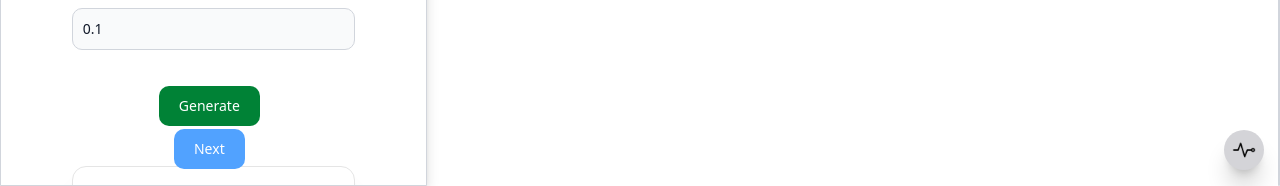
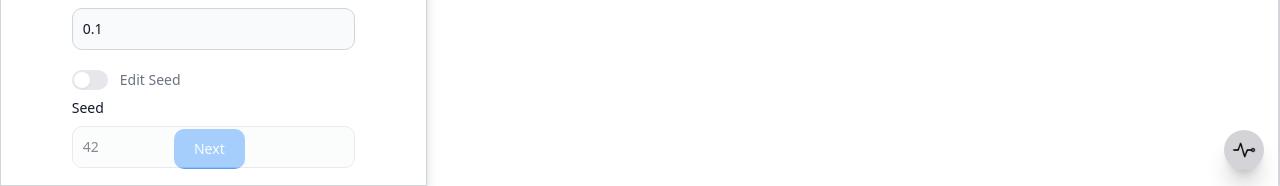
Before and after one commit to ALMONDO-Project/ALMONDO-WebInterface, a React (Vite) app in the folder almondo-web-app/: page / in a window 1280 px wide. Shown: the part 614-800 px from the top of the page. Built offline with nearby package versions, Linux system fonts and the light colour scheme.

Commit message:
Added shared field for model/graph seed in graphs and model forms

```diff
--- a/almondo-web-app/src/modules/configurator/components/forms/contents/DefaultGraphForm.tsx
+++ b/almondo-web-app/src/modules/configurator/components/forms/contents/DefaultGraphForm.tsx
@@ -23,18 +23,43 @@ const DefaultGraphForm = ({
           <option value="Barabási-Albert">Barabási-Albert</option>
           <option value="Complete graph">Complete graph</option>
         </select>
-        <div className="py-3 flex items-center text-base before:flex-1 before:border-t before:border-gray-200 before:me-6 after:flex-1 after:border-t after:border-gray-200 after:ms-6 dark:text-white dark:before:border-neutral-600 dark:after:border-neutral-600">
+        <div className="py-3 flex items-center text-base before:flex-1 before:border-t before:border-gray-200 before:me-6 after:flex-1 after:border-t after:border-gray-200 after:ms-6">
           Parameters
         </div>
         {formState.parameters.getParams().map((parameter) => (
           <div key={parameter.label} className="mb-5">
+            {formState.isSeedEditable !== null &&
+              parameter.label === "Seed" && (
+                <div className="flex items-center gap-x-3 mb-2">
+                  <label
+                    htmlFor="hs-xs-switch"
+                    className="relative inline-block w-9 h-5 cursor-pointer"
+                  >
+                    <input
+                      type="checkbox"
+                      id="hs-xs-switch"
+                      checked={formState.isSeedEditable}
+                      onChange={() => formState.handleSeedEditSwitch()}
+                      className="peer sr-only"
+                    />
+                    <span className="absolute inset-0 bg-gray-200 rounded-full transition-colors duration-200 ease-in-out peer-checked:bg-blue-600 dark:bg-neutral-700 dark:peer-checked:bg-blue-500 peer-disabled:opacity-50 peer-disabled:pointer-events-none" />
+                    <span className="absolute top-1/2 start-0.5 -translate-y-1/2 size-4 bg-white rounded-full shadow-xs transition-transform duration-200 ease-in-out peer-checked:translate-x-full dark:bg-neutral-400 dark:peer-checked:bg-white" />
+                  </label>
+                  <label
+                    htmlFor="hs-xs-switch"
+                    className="text-sm text-gray-500 dark:text-neutral-400"
+                  >
+                    Edit Seed
+                  </label>
+                </div>
+              )}
             <label className="block mb-2 text-sm font-medium text-gray-900">
               {parameter.label}
             </label>
             <input
               className={`bg-gray-50 border ${
                 parameter.isValid() ? "border-gray-300" : "border-red-500"
-              } text-gray-900 text-sm rounded-lg block w-full p-2.5`}
+              } text-gray-900 text-sm rounded-lg block w-full p-2.5 disabled:opacity-50 disabled:pointer-events-none`}
               type="number"
               step={
                 parameter.label === "Probability" ||
@@ -42,6 +67,7 @@ const DefaultGraphForm = ({
                   ? 0.1
                   : 1
               }
+              disabled={formState.isSeedEditable === false && parameter.label === "Seed"}
               value={parameter.value}
               onChange={(e) =>
                 formState.handleParameterChange(
--- a/almondo-web-app/src/modules/configurator/hooks/useDefaultGraphForm.ts
+++ b/almondo-web-app/src/modules/configurator/hooks/useDefaultGraphForm.ts
@@ -8,12 +8,15 @@ import useGraphState from "../../../stores/graphStore";
 import useMonitorState from "../../../stores/monitorStore";
 import type CompleteGraphParams from "../model/CompleteGraphParams";
 import type WSGraphParams from "../model/WSGraphParams";
+import useModelStore from "../../../stores/modelStore";
 
 const BACKEND_URL = import.meta.env.VITE_BACKEND_URL;
 
 export type DefaultGraphFormState = {
   graphType: string;
+  isSeedEditable: null | boolean;
   handleGraphTypeChange: (e: React.ChangeEvent<HTMLSelectElement>) => void;
+  handleSeedEditSwitch: () => void;
   parameters: CompleteGraphParams | WSGraphParams;
   handleParameterChange: (paramLabel: string, newValue: number) => void;
   handleSubmit: (e: FormEvent<HTMLFormElement>) => Promise<void>;
@@ -21,11 +24,15 @@ export type DefaultGraphFormState = {
 
 export const useDefaultGraphForm = () => {
   const [graphType, setGraphType] = useState("Erdős-Rényi");
+  const [isSeedEditable, setIsSeedEditable] = useState(
+    graphType !== "Complete Graph" ? false : null
+  );
   const [parameters, setParameters] = useState(
     () => getDefaultParamsByGraphType(graphType)!
   );
   const updateGraph = useGraphState((state) => state.updateGraph);
   const addMessage = useMonitorState((state) => state.addMessage);
+  const updateModelSeed = useModelStore((state) => state.updateSeed);
 
   useEffect(() => {
     setParameters(() => getDefaultParamsByGraphType(graphType)!);
@@ -39,6 +46,10 @@ export const useDefaultGraphForm = () => {
     setGraphType(e.target.value);
   };
 
+  const handleSeedEditSwitch = () => {
+    setIsSeedEditable(!isSeedEditable);
+  };
+
   const handleSubmit = async (e: FormEvent<HTMLFormElement>) => {
     e.preventDefault();
 
@@ -50,14 +61,21 @@ export const useDefaultGraphForm = () => {
 
     const formData = new FormData();
     formData.append("graphType", graphTypeNameFormatter(graphType));
-    parameters
-      .getParams()
-      .forEach((param) =>
+    parameters.getParams().forEach((param) => {
+      if (param.label === "Seed") {
+        if (isSeedEditable) {
+          formData.append("seed", String(param.value));
+          updateModelSeed(param.value);
+        } else {
+          updateModelSeed(undefined);
+        };
+      } else {
         formData.append(
           graphToFormParameters(graphType, param.label),
           String(param.value)
-        )
-      );
+        );
+      }
+    });
 
     const response = await fetch(`${BACKEND_URL}/generate-graph`, {
       method: "POST",
@@ -79,7 +97,9 @@ export const useDefaultGraphForm = () => {
 
   return {
     graphType,
+    isSeedEditable,
     handleGraphTypeChange,
+    handleSeedEditSwitch,
     parameters,
     handleParameterChange,
     handleSubmit,
--- a/almondo-web-app/src/modules/configurator/hooks/useModelForm.ts
+++ b/almondo-web-app/src/modules/configurator/hooks/useModelForm.ts
@@ -1,6 +1,6 @@
 import useMonitorState from "../../../stores/monitorStore";
 import useModelStore from "../../../stores/modelStore";
-import { useState } from "react";
+import { useEffect, useState } from "react";
 
 export type ModelParams = {
   statusType: "uniform" | "unbiased" | "gaussian_mixture" | "user_defined";
@@ -12,7 +12,7 @@ export type ModelParams = {
   pessimisticProbability: number;
   lambda: number | number[];
   phi: number | number[];
-  seed: number;
+  seed: number | undefined;
 };
 
 export type ModelFormState = {
@@ -27,6 +27,7 @@ export type ModelFormState = {
 };
 
 export const useModelForm = () => {
+  const modelSeed = useModelStore((state) => state.modelSeed);
   const [parameters, setParameters] = useState<ModelParams>({
     statusType: "uniform",
     minUniformRange: 0.1,
@@ -37,12 +38,15 @@ export const useModelForm = () => {
     pessimisticProbability: 0.99,
     lambda: 0.2,
     phi: 0.5,
-    seed: 42,
+    seed: modelSeed,
   });
+
+  useEffect(() => {
+    setParameters({...parameters, seed: modelSeed});
+  }, [modelSeed]);
 
   const updateOP = useModelStore((state) => state.updateOptimisticProbability);
   const updatePP = useModelStore((state) => state.updatePessimisticProbability);
-  const updateSeed = useModelStore((state) => state.updateSeed);
   const updateLambda = useModelStore((state) => state.updateLambda);
   const updatePhi = useModelStore((state) => state.updatePhi);
   const updateInitialStatus = useModelStore(
@@ -142,7 +146,6 @@ export const useModelForm = () => {
 
     const initialStatus = getInitialStatus();
 
-    updateSeed(parameters.seed);
     updateOP(parameters.optimisticProbability);
     updatePP(parameters.pessimisticProbability);
     updateLambda(parameters.lambda);
--- a/almondo-web-app/src/modules/configurator/logic/graphParamsEvaluator.ts
+++ b/almondo-web-app/src/modules/configurator/logic/graphParamsEvaluator.ts
@@ -3,12 +3,11 @@ import CompleteGraphParams from "../model/CompleteGraphParams";
 import ERGraphParams from "../model/ERGraphParams";
 import WSGraphParams from "../model/WSGraphParams";
 
-const defaultParameters = new Map([
-  ["Erdős-Rényi", new ERGraphParams(1000, 0.1)],
-  ["Watts-Strogatz", new WSGraphParams(1000, 0.1, 4)],
-  ["Barabási-Albert", new BAGraphParams(1000, 2)],
-  ["Complete graph", new CompleteGraphParams(1000)]
-]);
+const defaultParameters: Map<string, CompleteGraphParams | WSGraphParams> = new Map();
+defaultParameters.set("Erdős-Rényi", new ERGraphParams(1000, 0.1));
+defaultParameters.set("Watts-Strogatz", new WSGraphParams(1000, 0.1, 4));
+defaultParameters.set("Barabási-Albert", new BAGraphParams(1000, 2));
+defaultParameters.set("Complete graph", new CompleteGraphParams(1000));
 
 export const getDefaultParamsByGraphType = (type: string) => {
   return defaultParameters.get(type);
--- a/almondo-web-app/src/modules/configurator/model/BAGraphParams.ts
+++ b/almondo-web-app/src/modules/configurator/model/BAGraphParams.ts
@@ -3,14 +3,16 @@ import GraphParam from "./GraphParam";
 
 export default class BAGraphParams extends CompleteGraphParams {
   private _edges: GraphParam;
+  private _seed: GraphParam;
 
-  constructor(numOfAgents: number, edges: number) {
+  constructor(numOfAgents: number, edges: number, seed: number = 42) {
     super(numOfAgents);
     this._edges = new GraphParam(
       "Edges to Attach",
       edges,
       () => edges >= 1 && edges <= numOfAgents
     );
+    this._seed = new GraphParam("Seed", seed, () => seed > 0);
   }
 
   updateParam(label: string, newValue: number) {
@@ -18,7 +20,8 @@ export default class BAGraphParams extends CompleteGraphParams {
       super
         .getParams()
         .find((param) => param.label === "Number of Agents")!.value,
-      this._edges.value
+      this._edges.value,
+      this._seed.value
     );
 
     const parameter = updatedParams
@@ -38,6 +41,9 @@ export default class BAGraphParams extends CompleteGraphParams {
               .find((param) => param.label === "Number of Agents")!.value -
               1;
         break;
+      case "Seed":
+        validatorFunction = () => newValue > 0;
+        break;
       default:
         throw new Error(`No such param: ${label}`);
     }
@@ -48,6 +54,6 @@ export default class BAGraphParams extends CompleteGraphParams {
   }
 
   getParams(): GraphParam[] {
-    return super.getParams().concat(this._edges);
+    return super.getParams().concat(this._edges, this._seed);
   }
 }
--- a/almondo-web-app/src/modules/configurator/model/ERGraphParams.ts
+++ b/almondo-web-app/src/modules/configurator/model/ERGraphParams.ts
@@ -3,14 +3,20 @@ import GraphParam from "./GraphParam";
 
 export default class ERGraphParams extends CompleteGraphParams {
   private _probability: GraphParam;
+  private _seed: GraphParam;
 
-  constructor(numOfAgents: number, probability: number) {
+  constructor(numOfAgents: number, probability: number, seed: number = 42) {
     super(numOfAgents);
     this._probability = new GraphParam(
       "Probability",
-      0.1,
+      probability,
       () => probability >= 0 && probability <= 1
     );
+    this._seed = new GraphParam(
+      "Seed",
+      seed,
+      () => seed > 0
+    )
   }
 
   updateParam(label: string, newValue: number) {
@@ -18,7 +24,8 @@ export default class ERGraphParams extends CompleteGraphParams {
       super
         .getParams()
         .find((param) => param.label === "Number of Agents")!.value,
-      this._probability.value
+      this._probability.value,
+      this._seed.value
     );
 
     const parameter = updatedParams
@@ -32,6 +39,9 @@ export default class ERGraphParams extends CompleteGraphParams {
       case "Probability":
         validatorFunction = () => newValue >= 0 && newValue <= 1;
         break;
+      case "Seed":
+        validatorFunction = () => newValue > 0;
+        break;
       default:
         throw new Error(`No such param: ${label}`);
     }
@@ -42,6 +52,6 @@ export default class ERGraphParams extends CompleteGraphParams {
   }
 
   getParams(): GraphParam[] {
-    return super.getParams().concat(this._probability);
+    return super.getParams().concat(this._probability, this._seed);
   }
 }
--- a/almondo-web-app/src/modules/configurator/model/WSGraphParams.ts
+++ b/almondo-web-app/src/modules/configurator/model/WSGraphParams.ts
@@ -4,8 +4,14 @@ export default class WSGraphParams {
   private _numOfAgents: GraphParam;
   private _kNeighbors: GraphParam;
   private _probability: GraphParam;
+  private _seed: GraphParam;
 
-  constructor(numOfAgents: number, probability: number, kNeighbors: number) {
+  constructor(
+    numOfAgents: number,
+    probability: number,
+    kNeighbors: number,
+    seed: number = 42
+  ) {
     this._numOfAgents = new GraphParam(
       "Number of Agents",
       numOfAgents,
@@ -24,13 +30,15 @@ export default class WSGraphParams {
         kNeighbors % 2 === 0 &&
         kNeighbors <= Math.floor(numOfAgents * 0.1)
     );
+    this._seed = new GraphParam("Seed", seed, () => seed > 0);
   }
 
   updateParam(label: string, newValue: number) {
     const updatedParams = new WSGraphParams(
       this._numOfAgents.value,
       this._probability.value,
-      this._kNeighbors.value
+      this._kNeighbors.value,
+      this._seed.value
     );
     const parameter = updatedParams
       .getParams()
@@ -49,6 +57,9 @@ export default class WSGraphParams {
           newValue % 2 === 0 &&
           newValue <= this._numOfAgents.value;
         break;
+      case "Seed":
+        validatorFunction = () => newValue > 0;
+        break;
       default:
         throw new Error(`No such param: ${label}`);
     }
@@ -59,10 +70,10 @@ export default class WSGraphParams {
   }
 
   areParamsValid() {
-    return this.getParams().every(p => p.isValid());
+    return this.getParams().every((p) => p.isValid());
   }
 
   getParams(): GraphParam[] {
-    return [this._numOfAgents, this._kNeighbors, this._probability];
+    return [this._numOfAgents, this._kNeighbors, this._probability, this._seed];
   }
 }
--- a/almondo-web-app/src/stores/modelStore.ts
+++ b/almondo-web-app/src/stores/modelStore.ts
@@ -30,14 +30,14 @@ type ModelState = {
     pessimisticProbability: number,
     lambda: number | number[] | undefined,
     phi: number | number[] | undefined,
-    modelSeed: number,
+    modelSeed: number | undefined,
     initialStatus: InitialStatus | undefined,
     lobbyistsState: LobbyistState,
     updateOptimisticProbability: (po: number) => void,
     updatePessimisticProbability: (pp: number) => void,
     updateLambda: (l: number | number[]) => void,
     updatePhi: (p: number | number[]) => void,
-    updateSeed: (s: number) => void,
+    updateSeed: (s: number | undefined) => void,
     updateInitialStatus: (status: InitialStatus) => void,
     addLobbyist: (lobbyistData: LobbyistData) => void,
     updateLobbyistsState: (lobbyist: LobbyistState) => void
@@ -48,7 +48,7 @@ const useModelStore = create<ModelState>()((set) => ({
     pessimisticProbability: 0.99,
     lambda: undefined,
     phi: undefined,
-    modelSeed: 42,
+    modelSeed: undefined,
     initialStatus: undefined,
     lobbyistsState: {
         numberOfLobbyists: 0,
```
Also changed, not shown: almondo-web-app/src/modules/configurator/components/forms/ModelForm.tsx (+3 -4 lines), 1 other file (tests, documents, lock files or other folders).
